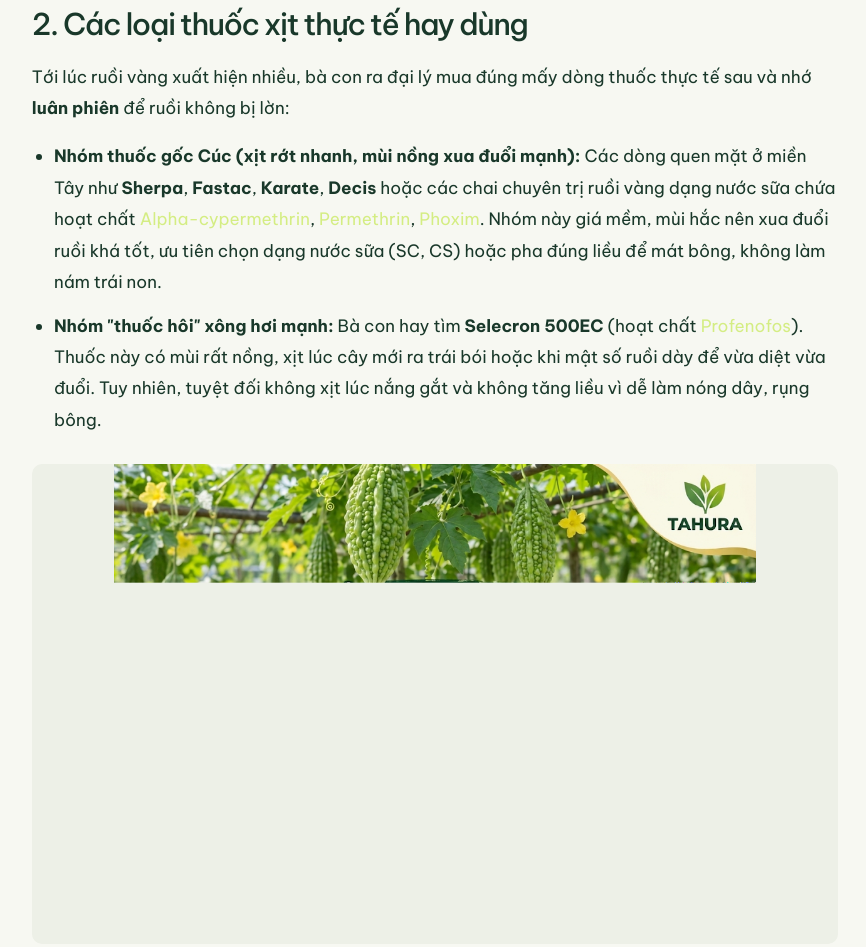
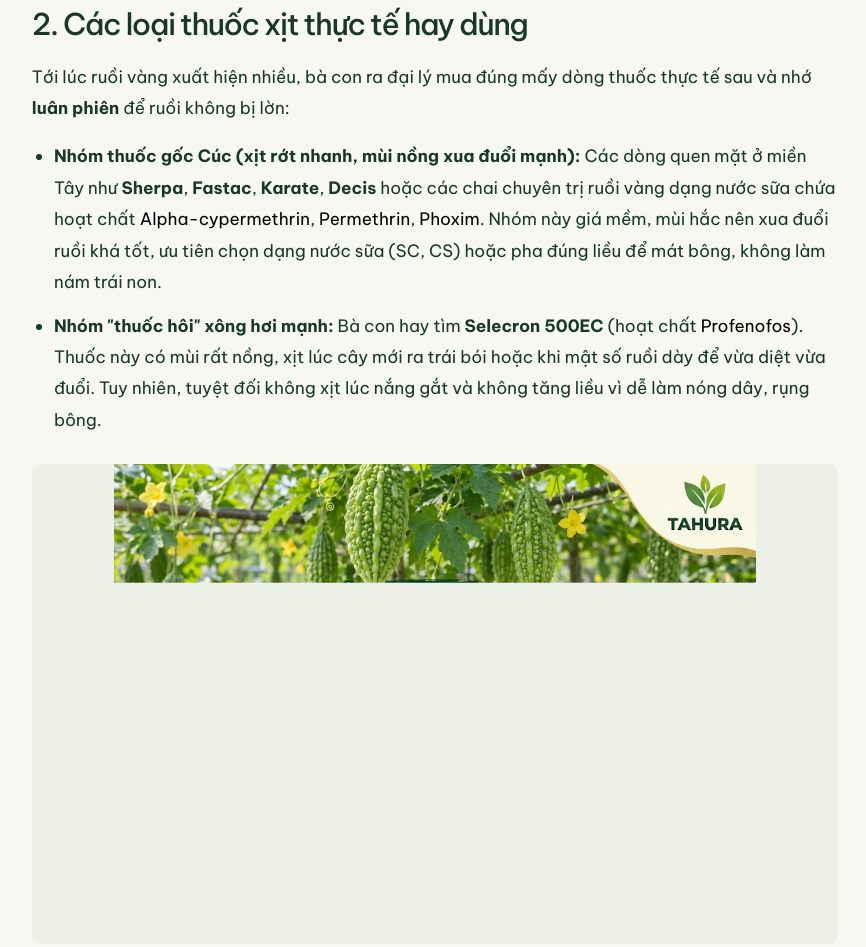
Before and after one commit to vanteo-agri/tahura, a plain HTML site: page phong-tru-ruoi-vang-kho-qua.html in a window 1280 px wide. Shown: the part 2014-2961 px from the top of the page, without its empty margins (205-1071 px from the left). Drawn offline with Linux system fonts and the light colour scheme.

Commit message:
Display active ingredient names in normal black text

```diff
--- a/phong-tru-ruoi-vang-kho-qua.html
+++ b/phong-tru-ruoi-vang-kho-qua.html
@@ -33,8 +33,8 @@
 <section id="thuoc-xit"><h2>2. Các loại thuốc xịt thực tế hay dùng</h2>
 <p>Tới lúc ruồi vàng xuất hiện nhiều, bà con ra đại lý mua đúng mấy dòng thuốc thực tế sau và nhớ <strong>luân phiên</strong> để ruồi không bị lờn:</p>
 <ul>
-<li><strong>Nhóm thuốc gốc Cúc (xịt rớt nhanh, mùi nồng xua đuổi mạnh):</strong> Các dòng quen mặt ở miền Tây như <strong>Sherpa</strong>, <strong>Fastac</strong>, <strong>Karate</strong>, <strong>Decis</strong> hoặc các chai chuyên trị ruồi vàng dạng nước sữa chứa hoạt chất <em>Alpha-cypermethrin</em>, <em>Permethrin</em>, <em>Phoxim</em>. Nhóm này giá mềm, mùi hắc nên xua đuổi ruồi khá tốt, ưu tiên chọn dạng nước sữa (SC, CS) hoặc pha đúng liều để mát bông, không làm nám trái non.</li>
-<li><strong>Nhóm "thuốc hôi" xông hơi mạnh:</strong> Bà con hay tìm <strong>Selecron 500EC</strong> (hoạt chất <em>Profenofos</em>). Thuốc này có mùi rất nồng, xịt lúc cây mới ra trái bói hoặc khi mật số ruồi dày để vừa diệt vừa đuổi. Tuy nhiên, tuyệt đối không xịt lúc nắng gắt và không tăng liều vì dễ làm nóng dây, rụng bông.</li>
+<li><strong>Nhóm thuốc gốc Cúc (xịt rớt nhanh, mùi nồng xua đuổi mạnh):</strong> Các dòng quen mặt ở miền Tây như <strong>Sherpa</strong>, <strong>Fastac</strong>, <strong>Karate</strong>, <strong>Decis</strong> hoặc các chai chuyên trị ruồi vàng dạng nước sữa chứa hoạt chất <span style="color:#000;font-style:normal">Alpha-cypermethrin</span>, <span style="color:#000;font-style:normal">Permethrin</span>, <span style="color:#000;font-style:normal">Phoxim</span>. Nhóm này giá mềm, mùi hắc nên xua đuổi ruồi khá tốt, ưu tiên chọn dạng nước sữa (SC, CS) hoặc pha đúng liều để mát bông, không làm nám trái non.</li>
+<li><strong>Nhóm "thuốc hôi" xông hơi mạnh:</strong> Bà con hay tìm <strong>Selecron 500EC</strong> (hoạt chất <span style="color:#000;font-style:normal">Profenofos</span>). Thuốc này có mùi rất nồng, xịt lúc cây mới ra trái bói hoặc khi mật số ruồi dày để vừa diệt vừa đuổi. Tuy nhiên, tuyệt đối không xịt lúc nắng gắt và không tăng liều vì dễ làm nóng dây, rụng bông.</li>
 </ul><figure><img src="assets/vong-doi-ruoi-vang-kho-qua.png" alt="Hình minh họa vòng đời ruồi đục trái và việc thu gom trái hư" loading="lazy" decoding="async"><figcaption>Hình minh họa vòng đời ruồi đục trái do bạn đọc cung cấp.</figcaption></figure></section>
 <section id="ky-thuat-xit"><h2>3. Kỹ thuật xịt "trúng tim đen" của dân làm rẫy</h2>
 <p>Cùng một chai thuốc nhưng người xịt sạch ruồi, người xịt hoài không hết là do cách làm:</p>
```
